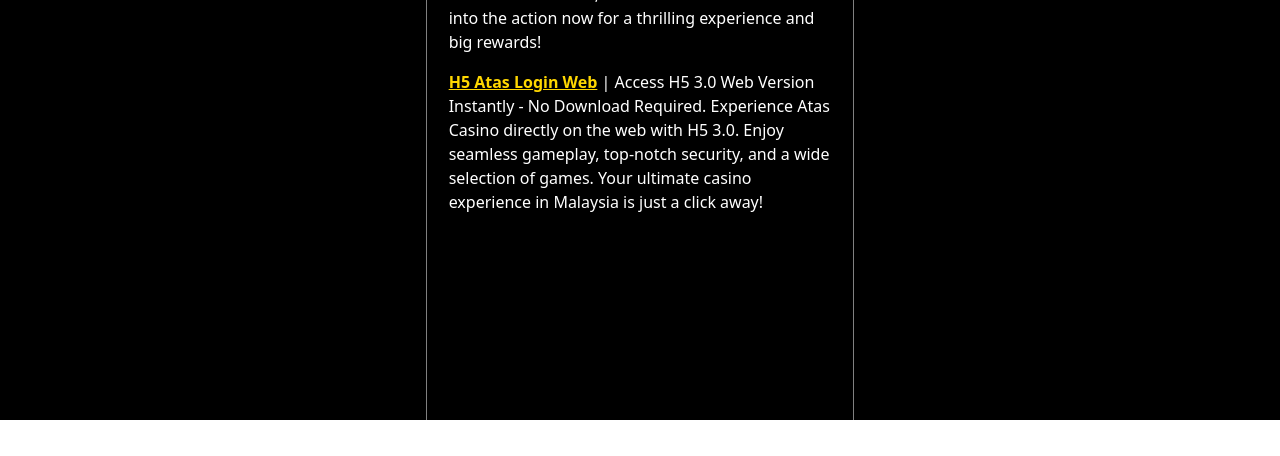
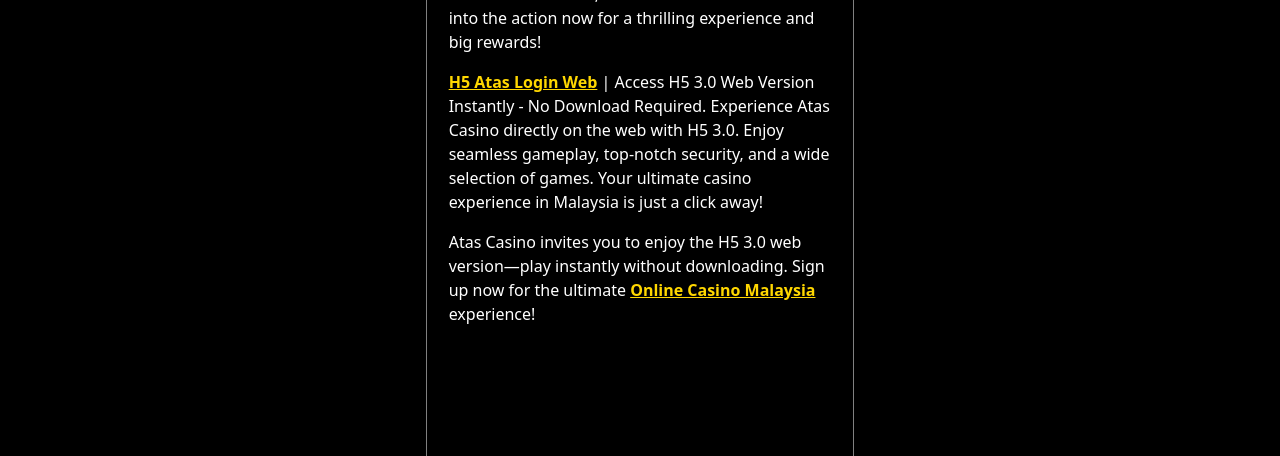
Before and after one commit to kenneth898/bcb88, a Vue app: page / in a window 1280 px wide. Shown: the part 3055-3511 px from the top of the page. Before the commit the page ends 3475 px from the top, so only its background shows below. Built offline with nearby package versions, Linux system fonts and the light colour scheme; no server answers; what vue3-touch-events would draw is missing.

Commit message:
add footer content

```diff
--- a/src/components/Menuu.vue
+++ b/src/components/Menuu.vue
@@ -161,11 +161,19 @@
 		| {{ $t('Footer.2') }}
 	</p>
 
-	<p style="padding-bottom: 80px; color: #fff;">
+	<p style=" color: #fff;">
 		<a a :href="link2" style="font-weight: 900;color:#FFD700; ">{{ $t('Footer.3')
 			}}</a>
 		| {{ $t('Footer.4') }}
 	</p>
+	<p style="padding-bottom: 80px;color: #fff;">
+		{{ $t('Footer.5') }}
+		<a a :href="link" style="font-weight: 900;color:#FFD700; ">
+			{{ $t('Footer.6') }}
+		</a>
+		{{ $t('Footer.7') }}
+	</p>
+
 
 </template>
 <script>
--- a/src/i18n/locales/en.json
+++ b/src/i18n/locales/en.json
@@ -76,7 +76,10 @@
 		"1": "Atas Sign Up",
 		"2": " Sign up and download the Atas APK to unlock an extensive range of casino games, secure transactions, and exclusive bonuses. Dive into the action now for a thrilling experience and big rewards!",
 		"3": "H5 Atas Login Web",
-		"4": "Access H5 3.0 Web Version Instantly - No Download Required. Experience Atas Casino directly on the web with H5 3.0. Enjoy seamless gameplay, top-notch security, and a wide selection of games. Your ultimate casino experience in Malaysia is just a click away!"
+		"4": "Access H5 3.0 Web Version Instantly - No Download Required. Experience Atas Casino directly on the web with H5 3.0. Enjoy seamless gameplay, top-notch security, and a wide selection of games. Your ultimate casino experience in Malaysia is just a click away!",
+		"5": "Atas Casino invites you to enjoy the H5 3.0 web version—play instantly without downloading. Sign up now for the ultimate ",
+		"6": "Online Casino Malaysia",
+		"7": "experience!"
 	},
 	"AnnounceBarWords": {
 		"1": "Welcome to BCB88 E-wallet – Your one-wallet entertainment casino! Congrats to all winners from the Lucky Draw Event! For results, join our Telegram. Click 'Deposit' for the latest bank info. Rebates (Anpao) are released every Monday at 2 PM, and commissions every Friday at 2 PM. For more details, contact our Live Chat!"
--- a/src/i18n/locales/ms.json
+++ b/src/i18n/locales/ms.json
@@ -76,7 +76,10 @@
 		"1": "Daftar Atas",
 		"2": "Daftar dan muat turun APK Atas untuk membuka kunci rangkaian permainan kasino yang luas, transaksi selamat, dan bonus eksklusif. Sertai aksi sekarang untuk pengalaman yang mendebarkan dan ganjaran besar!",
 		"3": "Log Masuk Web H5 Atas",
-		"4": "Akses Versi Web H5 3.0 Secara Segera - Tiada Muat Turun Diperlukan. Nikmati permainan tanpa gangguan, keselamatan terbaik, dan pelbagai pilihan permainan. Pengalaman kasino terbaik anda di Malaysia hanya dengan satu klik sahaja!"
+		"4": "Akses Versi Web H5 3.0 Secara Segera - Tiada Muat Turun Diperlukan. Nikmati permainan tanpa gangguan, keselamatan terbaik, dan pelbagai pilihan permainan. Pengalaman kasino terbaik anda di Malaysia hanya dengan satu klik sahaja!",
+		"5": "Kasino Atas menjemput anda untuk menikmati versi web H5 3.0—bermain serta-merta tanpa memuat turun. Daftar sekarang untuk pengalaman",
+		"6": "Kasino Dalam Talian Malaysia",
+		"7": "yang terbaik!"
 	},
 	"AnnounceBarWords": {
 		"1": "Selamat datang ke BCB88 E-wallet – Kasino hiburan satu dompet anda! Tahniah kepada semua pemenang dari Acara Cabutan Bertuah! Untuk keputusan, sertai Telegram kami. Klik 'Deposit' untuk maklumat bank terkini. Rebat (Anpao) dikeluarkan setiap hari Isnin pada jam 2 petang, dan komisen setiap hari Jumaat pada jam 2 petang. Untuk maklumat lanjut, hubungi Live Chat kami!"
--- a/src/i18n/locales/zh.json
+++ b/src/i18n/locales/zh.json
@@ -76,7 +76,10 @@
 		"1": "Atas 注册",
 		"2": "注册并下载 Atas APK 以解锁广泛的赌场游戏、安全的交易和独家奖励。立即加入，享受刺激的体验和丰厚的回报！",
 		"3": "H5 Atas 登录网页 ",
-		"4": "立即访问 H5 3.0 网页版 — 无需下载。直接在 H5 3.0 上享受 Atas 赌场的无缝游戏体验、顶级安全性和丰富的游戏选择。只需点击一下，即可开启您在马来西亚的终极赌场体验！"
+		"4": "立即访问 H5 3.0 网页版 — 无需下载。直接在 H5 3.0 上享受 Atas 赌场的无缝游戏体验、顶级安全性和丰富的游戏选择。只需点击一下，即可开启您在马来西亚的终极赌场体验！",
+		"5": "Atas Casino 邀请您畅享 H5 3.0 网页版 — 无需下载即可立即畅玩。立即注册，尽享终极",
+		"6": "马来西亚在线赌场",
+		"7": "体验！"
 	},
 	"AnnounceBarWords": {
 		"1": "欢迎来到 BCB88 E-wallet – 您的一站式娱乐赌场！恭喜所有幸运抽奖活动的获奖者！查看结果请加入我们的 Telegram。点击“存款”查看最新银行信息。每周一下午 2 点发放返水（Anpao），每周五下午 2 点发放佣金。了解更多详情，请联系我们的在线客服！"
```
Also changed, not shown: 1 other file (tests, documents, lock files or other folders).
